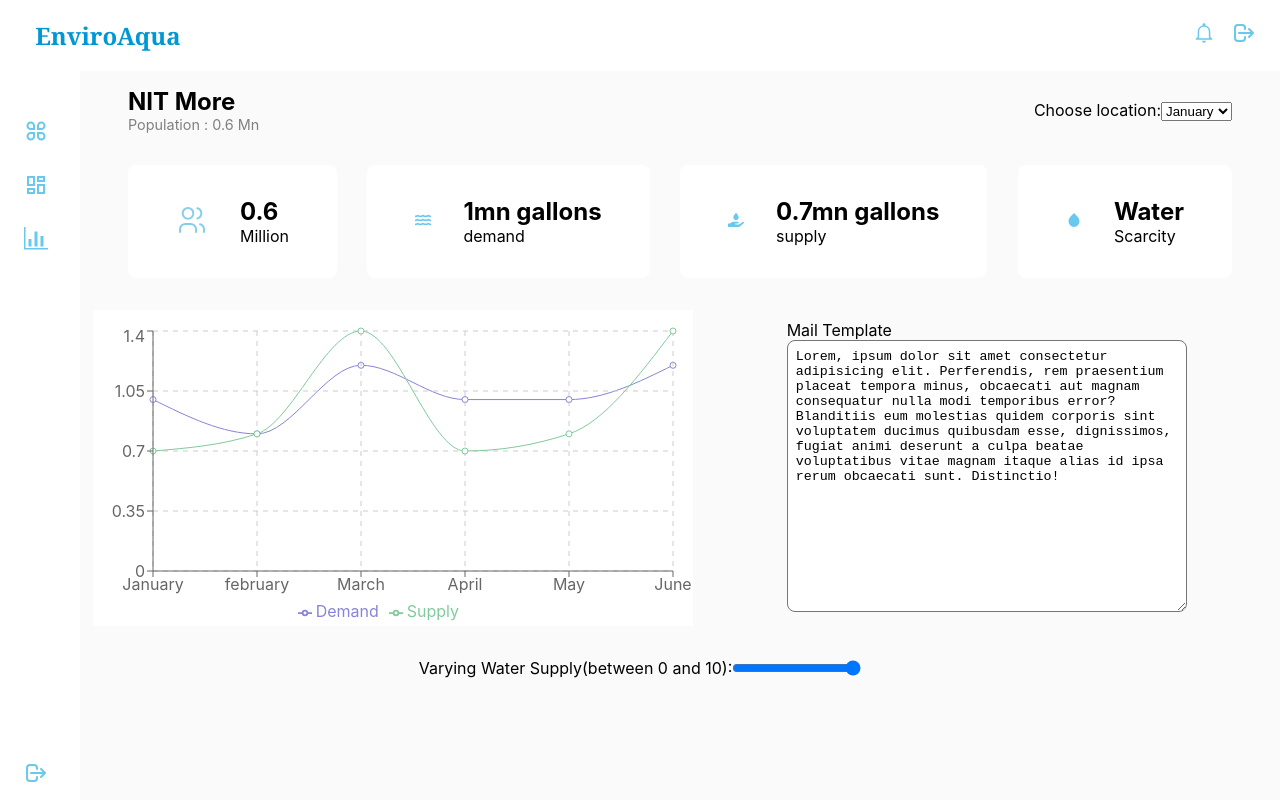
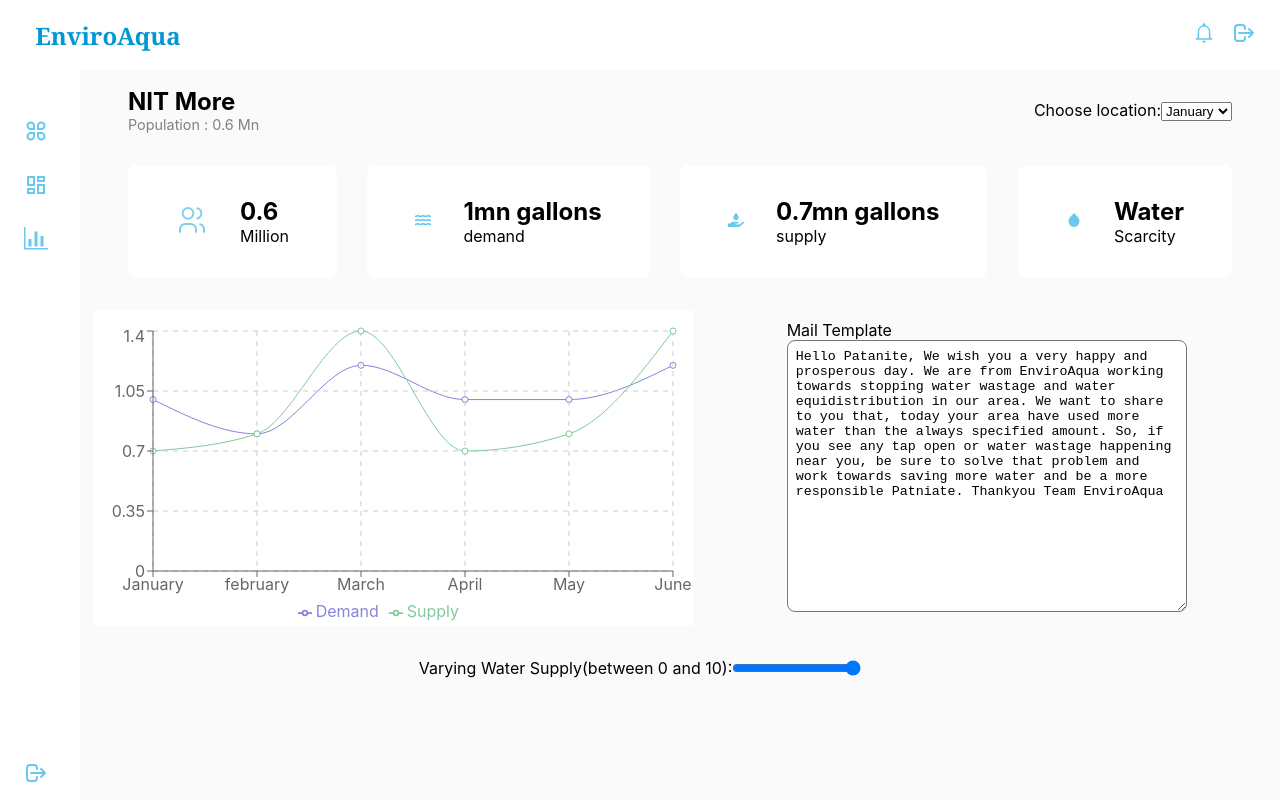
Before and after one commit to Urvashi-Nitp20/enviroaqua, a React (Create React App) app in the folder frontend/: page /main in a window 1280 px wide. Built offline with nearby package versions, Linux system fonts and the light colour scheme; the HTML template or start-up script is replaced by a standard one.

Commit message:
fixed bugs

```diff
--- a/frontend/src/pages/main/Main.jsx
+++ b/frontend/src/pages/main/Main.jsx
@@ -1,10 +1,9 @@
 import React from "react";
 import Header from "../../components/header/Header";
 import "./Main.css";
-import { FaWater , FaHandHoldingWater } from "react-icons/fa"
-import {IoMdWater} from "react-icons/io"
+import { FaWater, FaHandHoldingWater } from "react-icons/fa";
+import { IoMdWater } from "react-icons/io";
 import ChartLine from "../../components/chart/Chart";
-
 
 const Main = () => {
   const Waterdata = [
@@ -96,7 +95,7 @@ const Main = () => {
 
           <div className="data-card">
             <div className="icon">
-              <FaWater className="fa-icon"/>
+              <FaWater className="fa-icon" />
             </div>
             <div className="card-text">
               <div className="data">
@@ -108,7 +107,7 @@ const Main = () => {
 
           <div className="data-card">
             <div className="icon">
-              <FaHandHoldingWater className="fa-icon"/>
+              <FaHandHoldingWater className="fa-icon" />
             </div>
             <div className="card-text">
               <div className="data">
@@ -120,7 +119,7 @@ const Main = () => {
 
           <div className="data-card">
             <div className="icon">
-              <IoMdWater className="fa-icon"/>
+              <IoMdWater className="fa-icon" />
             </div>
             <div className="card-text">
               <div className="data">
@@ -133,26 +132,31 @@ const Main = () => {
 
         <div className="mid-foot">
           <div className="left">
-            <ChartLine Waterdata={Waterdata} width={600} height={300}/>
+            <ChartLine Waterdata={Waterdata} width={600} height={300} />
           </div>
           <div className="right">
             <label htmlFor="text">Mail Template</label>
             <br />
             <textarea name="text" id="mail" cols="30" rows="10">
-              Lorem, ipsum dolor sit amet consectetur adipisicing elit.
-              Perferendis, rem praesentium placeat tempora minus, obcaecati aut
-              magnam consequatur nulla modi temporibus error? Blanditiis eum
-              molestias quidem corporis sint voluptatem ducimus quibusdam esse,
-              dignissimos, fugiat animi deserunt a culpa beatae voluptatibus
-              vitae magnam itaque alias id ipsa rerum obcaecati sunt.
-              Distinctio!
+              Hello Patanite,
+
+              We wish you a very happy and prosperous day. We
+              are from EnviroAqua working towards stopping water wastage and
+              water equidistribution in our area. We want to share to you that,
+              today your area have used more water than the always specified
+              amount. So, if you see any tap open or water wastage happening
+              near you, be sure to solve that problem and work towards saving
+              more water and be a more responsible Patniate.
+
+              Thankyou
+              Team EnviroAqua
             </textarea>
           </div>
         </div>
 
         <div className="bottom">
           <label for="points">Varying Water Supply(between 0 and 10):</label>
-          <input type="range" id="points" name="points" min="-10" max="10"/>
+          <input type="range" id="points" name="points" min="-10" max="10" />
         </div>
       </div>
     </div>
```
Lines whose indentation alone changed are shown as unchanged.
